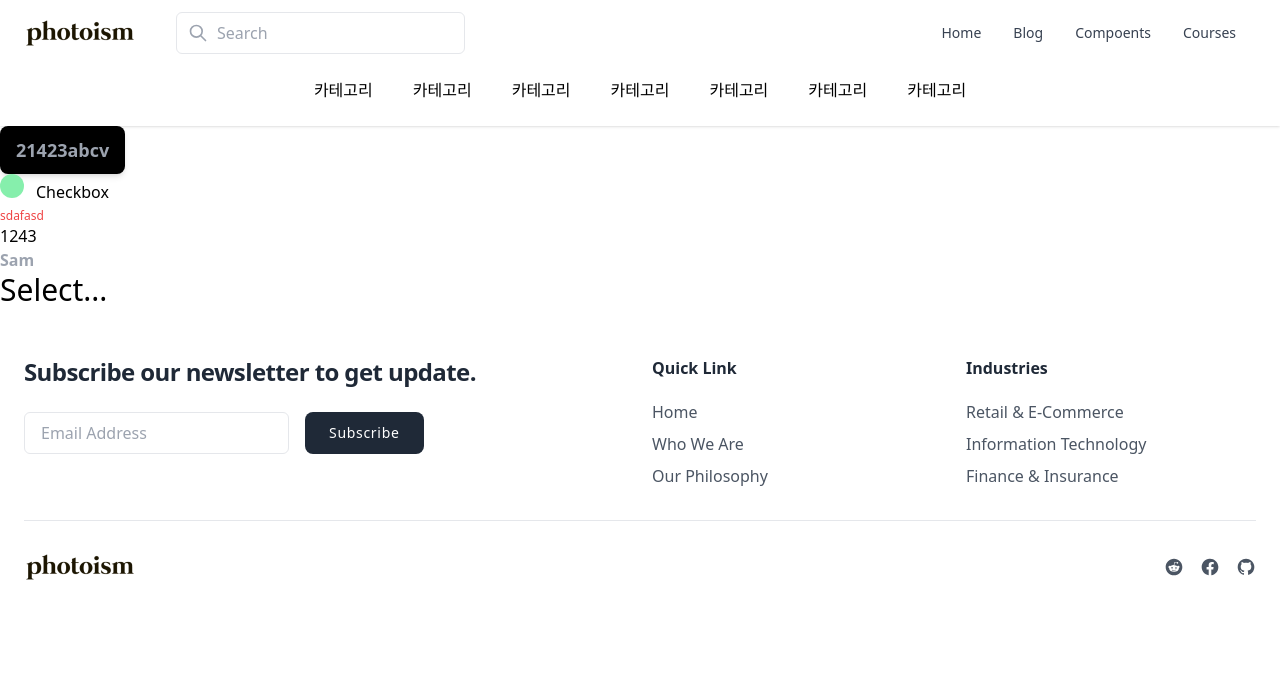
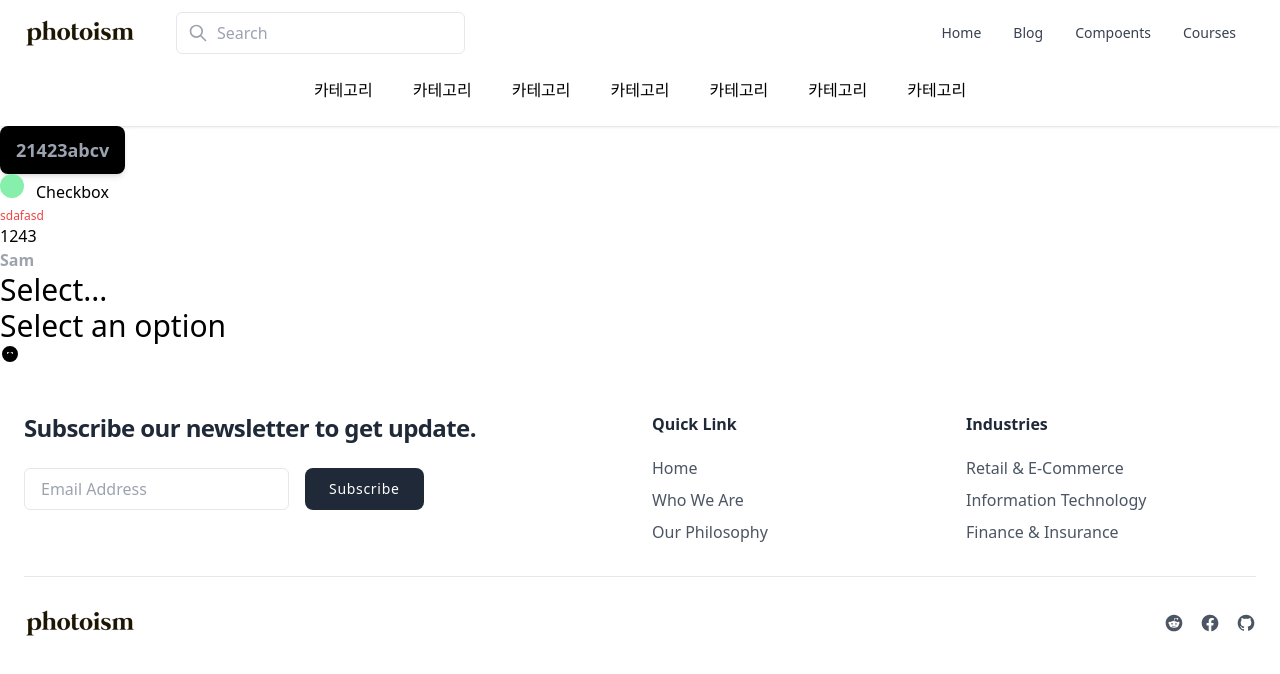
Before and after one commit to my-basic-code/vue3, a Vue app: page / in a window 1280 px wide. Shown: the top 674 px of the page. Built offline with nearby package versions, Linux system fonts and the light colour scheme.

Commit message:
readme select

```diff
--- a/src/components/ui/CheckboxRadio.vue
+++ b/src/components/ui/CheckboxRadio.vue
@@ -1,6 +1,10 @@
 <script setup>
 import ErrorMessages from "@/components/ui/ErrorMessage.vue"
 const props = defineProps({
+  className: {
+    type: String,
+    default: "",
+  },
   inputClass: {
     type: String,
     default: "",
@@ -43,7 +47,7 @@ const handleChange = e => {
 </script>
 
 <template>
-  <div>
+  <div :class="className">
     <input
       :class="inputClass"
       :name="name"
--- a/src/components/ui/Select.vue
+++ b/src/components/ui/Select.vue
@@ -105,7 +105,7 @@ onUnmounted(() => {
   >
     <span class="text-3xl">{{ selectedText }}</span>
 
-    <slot name="icon"> </slot>
+    <slot name="icon"></slot>
 
     <div v-if="isOpen" :class="`absolute ${positionOption}`">
       <slot name="options">
--- a/src/pages/Home.vue
+++ b/src/pages/Home.vue
@@ -29,7 +29,44 @@
         <div>1243</div>
       </template>
     </Input>
-    <SeLectBox :options="optionSelect" v-model="valueSelect" />
+    <Select :options="optionSelect" v-model="valueSelect" />
+
+    <Select
+      :options="optionSelect"
+      v-model="valueSelect"
+      :disabled="false"
+      :multiple="true"
+      placeholder="Select an option"
+      placement="bottomLeft"
+    >
+      <template #icon>
+        <svg
+          xmlns="http://www.w3.org/2000/svg"
+          class="w-5 h-5"
+          viewBox="0 0 20 20"
+          fill="currentColor"
+        >
+          <path
+            fill-rule="evenodd"
+            d="M10 12a2 2 0 100-4 2 2 0 000 4z"
+            clip-rule="evenodd"
+          />
+          <path
+            fill-rule="evenodd"
+            d="M10 2a8 8 0 100 16 8 8 0 000-16zM7 9a1 1 0 011-1h4a1 1 0 110 2H8a1 1 0 01-1-1z"
+            clip-rule="evenodd"
+          />
+        </svg>
+      </template>
+      <template #options>
+        <div v-for="option in optionSelect" :key="option.value">
+          <input
+            type="checkbox"
+          />
+          {{ option.label }}
+        </div>
+      </template>
+    </Select>
   </div>
 </template>
 
@@ -38,7 +75,7 @@ import { ref } from "vue"
 import Button from "@/components/ui/Button.vue"
 import CheckboxRadio from "@/components/ui/CheckboxRadio.vue"
 import Input from "@/components/ui/Input.vue"
-import SeLectBox from "@/components/ui/Select.vue"
+import Select from "@/components/ui/Select.vue"
 import { classButtonCustom } from "@/utils/customClass"
 
 const valueCheckBox = ref(true)
```
Also changed, not shown: 1 other file (tests, documents, lock files or other folders).
